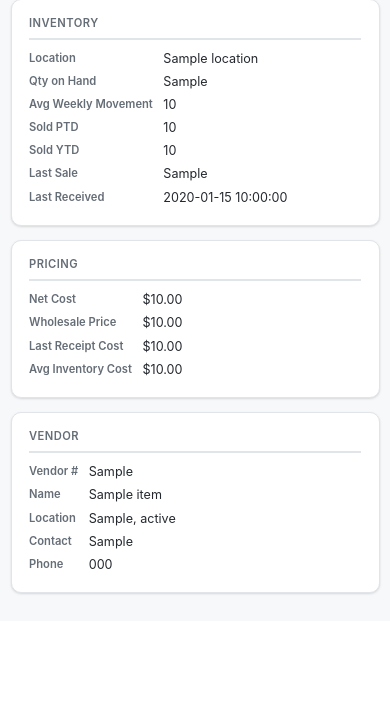
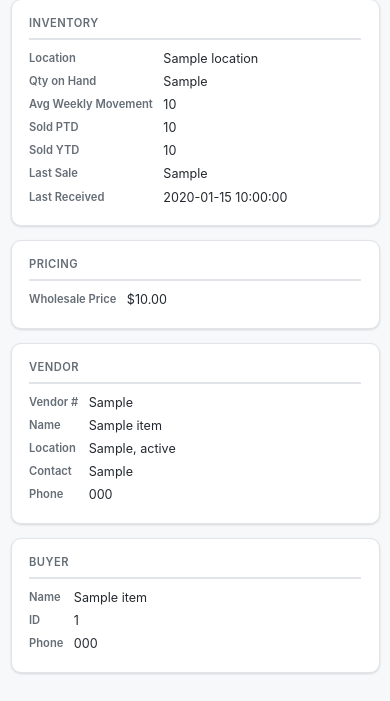
Before and after one commit to colbyc21/ItemSearch, a Flask app: template app/templates/detail.html in a window 390 px wide. Shown: the part 593-1294 px from the top of the page. Before the commit the page ends 1188 px from the top, so only its background shows below. Run offline with Flask 3, Linux system fonts and the light colour scheme; the template is opened without the code that fills it: most values are stand-ins (such as "Sample title", 1, 10 or a date in 2020); some libraries are stand-ins or nearby versions.

Commit message:
Add buyer info, format CYYMMDD dates, remove cost fields from detail page
- Join VEMPLOYEES to show buyer name/ID/phone on detail page
- Convert CYYMMDD dates (DATE_LR, LAST_SALE, etc.) to MM/DD/YYYY
- Remove net cost, last receipt cost, avg inventory cost from pricing card

Co-Authored-By: Claude Opus 4.6 <noreply@anthropic.com>

```diff
--- a/app/templates/detail.html
+++ b/app/templates/detail.html
@@ -107,18 +107,8 @@
         <div class="detail-card">
             <h6>Pricing</h6>
             <dl>
-                <dt>Net Cost</dt>
-                <dd>{{ "$%.2f"|format(item.NET_COST) if item.NET_COST is not none else '-' }}</dd>
                 <dt>Wholesale Price</dt>
                 <dd>{{ "$%.2f"|format(item.WHOLESALE_PRICE) if item.WHOLESALE_PRICE is not none else '-' }}</dd>
-                {% if item.LAST_RECEIPT_COST %}
-                <dt>Last Receipt Cost</dt>
-                <dd>{{ "$%.2f"|format(item.LAST_RECEIPT_COST) }}</dd>
-                {% endif %}
-                {% if item.AVG_INV_COST %}
-                <dt>Avg Inventory Cost</dt>
-                <dd>{{ "$%.2f"|format(item.AVG_INV_COST) }}</dd>
-                {% endif %}
                 {% if item.MSRP %}
                 <dt>MSRP</dt>
                 <dd>{{ "$%.2f"|format(item.MSRP) }}</dd>
@@ -153,6 +143,30 @@
             </dl>
         </div>
     </div>
+
+    <!-- Buyer -->
+    <div class="col-md-6">
+        <div class="detail-card">
+            <h6>Buyer</h6>
+            <dl>
+                {% if item.BUYER_NAME %}
+                <dt>Name</dt>
+                <dd>{{ item.BUYER_NAME }}</dd>
+                {% endif %}
+                {% if item.BUYER_ID %}
+                <dt>ID</dt>
+                <dd>{{ item.BUYER_ID }}</dd>
+                {% endif %}
+                {% if item.BUYER_PHONE %}
+                <dt>Phone</dt>
+                <dd>{{ item.BUYER_PHONE }}</dd>
+                {% endif %}
+                {% if not item.BUYER_NAME and not item.BUYER_ID %}
+                <dd class="text-muted">No buyer assigned</dd>
+                {% endif %}
+            </dl>
+        </div>
+    </div>
 </div>
 {% endif %}
 {% endblock %}
```
Also changed, not shown: app/services/db2.py (+28 -5 lines).
